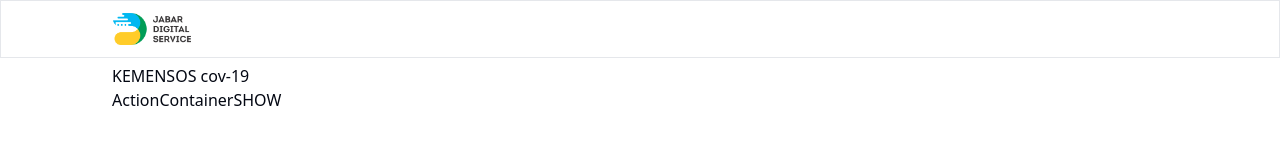
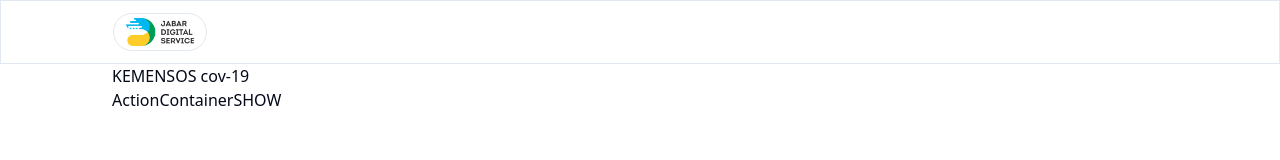
Before and after one commit to raybagas7/Kemensos-Covid19, a Next.js app: page / in a window 1280 px wide. Shown: the top 160 px of the page. Built offline with nearby package versions, Linux system fonts and the light colour scheme.

Commit message:
feat(home): - add navigation link to go back home by clicking jds logo

```diff
--- a/src/components/Navigation/TopNavigation.jsx
+++ b/src/components/Navigation/TopNavigation.jsx
@@ -1,5 +1,6 @@
 import React, { useEffect, useRef } from "react";
 import Image from "next/image";
+import Link from "next/link";
 
 const TopNavigation = ({ toggleSideNav, navHeight, setNavHeight }) => {
   const topNavbarRef = useRef(null);
@@ -28,13 +29,17 @@
   return (
     <nav className="2 fixed top-0 z-[100] w-full border-[1px] bg-background/60 px-3 py-3 backdrop-blur md:px-28">
       <div>
+        <Link href={"/"}>
+          <div className="w-fit cursor-pointer rounded-full border-[1px] border-border bg-white p-1 px-3 hover:bg-primary/20">
             <Image
               alt="jds-logo"
               src="/logo/logo_jds.png"
-          className="h-8 w-auto"
+              className="h-7 w-auto"
               width={200}
               height={100}
             />
+          </div>
+        </Link>
       </div>
     </nav>
   );
--- a/src/styles/globals.css
+++ b/src/styles/globals.css
@@ -5,64 +5,47 @@
 @layer base {
   :root {
     --background: 0 0% 100%;
-    --foreground: 224 71.4% 4.1%;
-
+    --foreground: 222.2 84% 4.9%;
     --card: 0 0% 100%;
-    --card-foreground: 224 71.4% 4.1%;
-
+    --card-foreground: 222.2 84% 4.9%;
     --popover: 0 0% 100%;
-    --popover-foreground: 224 71.4% 4.1%;
-
-    --primary: 220.9 39.3% 11%;
-    --primary-foreground: 210 20% 98%;
-
-    --secondary: 220 14.3% 95.9%;
-    --secondary-foreground: 220.9 39.3% 11%;
-
-    --muted: 220 14.3% 95.9%;
-    --muted-foreground: 220 8.9% 46.1%;
-
-    --accent: 220 14.3% 95.9%;
-    --accent-foreground: 220.9 39.3% 11%;
-
+    --popover-foreground: 222.2 84% 4.9%;
+    --primary: 221.2 83.2% 53.3%;
+    --primary-foreground: 210 40% 98%;
+    --secondary: 210 40% 96.1%;
+    --secondary-foreground: 222.2 47.4% 11.2%;
+    --muted: 210 40% 96.1%;
+    --muted-foreground: 215.4 16.3% 46.9%;
+    --accent: 210 40% 96.1%;
+    --accent-foreground: 222.2 47.4% 11.2%;
     --destructive: 0 84.2% 60.2%;
-    --destructive-foreground: 210 20% 98%;
-
-    --border: 220 13% 91%;
-    --input: 220 13% 91%;
-    --ring: 224 71.4% 4.1%;
-
+    --destructive-foreground: 210 40% 98%;
+    --border: 214.3 31.8% 91.4%;
+    --input: 214.3 31.8% 91.4%;
+    --ring: 221.2 83.2% 53.3%;
     --radius: 0.5rem;
   }
 
   .dark {
-    --background: 224 71.4% 4.1%;
-    --foreground: 210 20% 98%;
-
-    --card: 224 71.4% 4.1%;
-    --card-foreground: 210 20% 98%;
-
-    --popover: 224 71.4% 4.1%;
-    --popover-foreground: 210 20% 98%;
-
-    --primary: 210 20% 98%;
-    --primary-foreground: 220.9 39.3% 11%;
-
-    --secondary: 215 27.9% 16.9%;
-    --secondary-foreground: 210 20% 98%;
-
-    --muted: 215 27.9% 16.9%;
-    --muted-foreground: 217.9 10.6% 64.9%;
-
-    --accent: 215 27.9% 16.9%;
-    --accent-foreground: 210 20% 98%;
-
+    --background: 222.2 84% 4.9%;
+    --foreground: 210 40% 98%;
+    --card: 222.2 84% 4.9%;
+    --card-foreground: 210 40% 98%;
+    --popover: 222.2 84% 4.9%;
+    --popover-foreground: 210 40% 98%;
+    --primary: 217.2 91.2% 59.8%;
+    --primary-foreground: 222.2 47.4% 11.2%;
+    --secondary: 217.2 32.6% 17.5%;
+    --secondary-foreground: 210 40% 98%;
+    --muted: 217.2 32.6% 17.5%;
+    --muted-foreground: 215 20.2% 65.1%;
+    --accent: 217.2 32.6% 17.5%;
+    --accent-foreground: 210 40% 98%;
     --destructive: 0 62.8% 30.6%;
-    --destructive-foreground: 210 20% 98%;
-
-    --border: 215 27.9% 16.9%;
-    --input: 215 27.9% 16.9%;
-    --ring: 216 12.2% 83.9%;
+    --destructive-foreground: 210 40% 98%;
+    --border: 217.2 32.6% 17.5%;
+    --input: 217.2 32.6% 17.5%;
+    --ring: 224.3 76.3% 48%;
   }
 }
 
```
Also changed, not shown: src/lib/services.js (added). Lines whose indentation alone changed are shown as unchanged.
